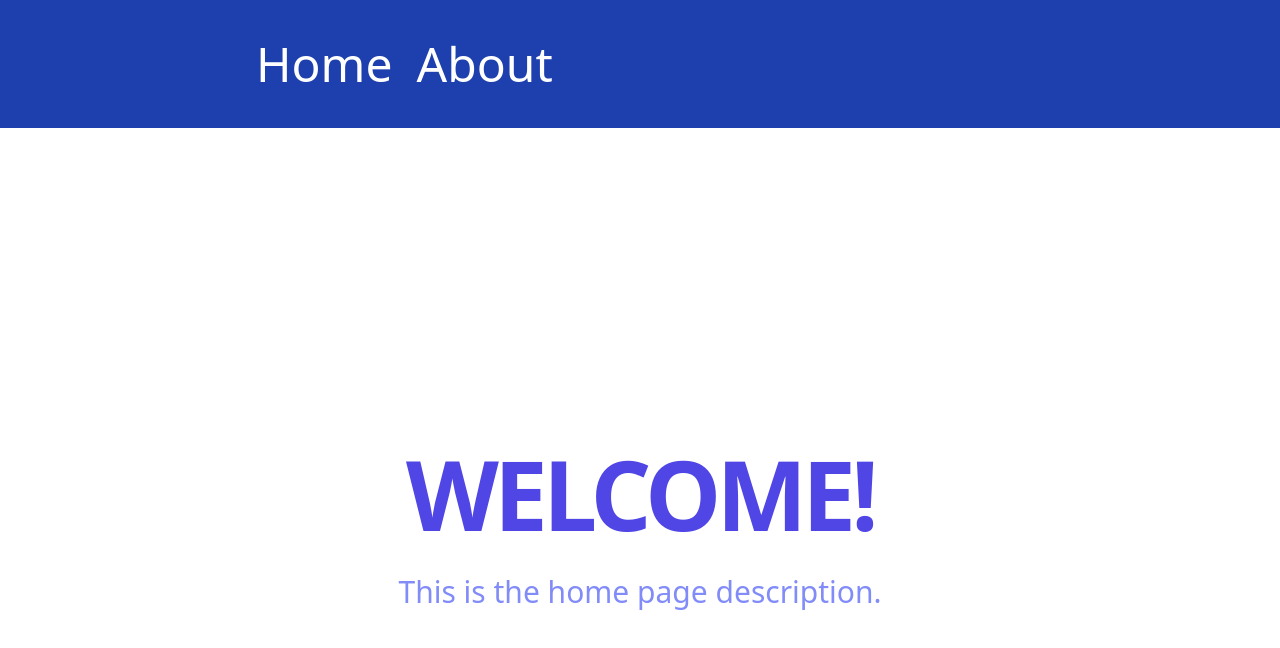
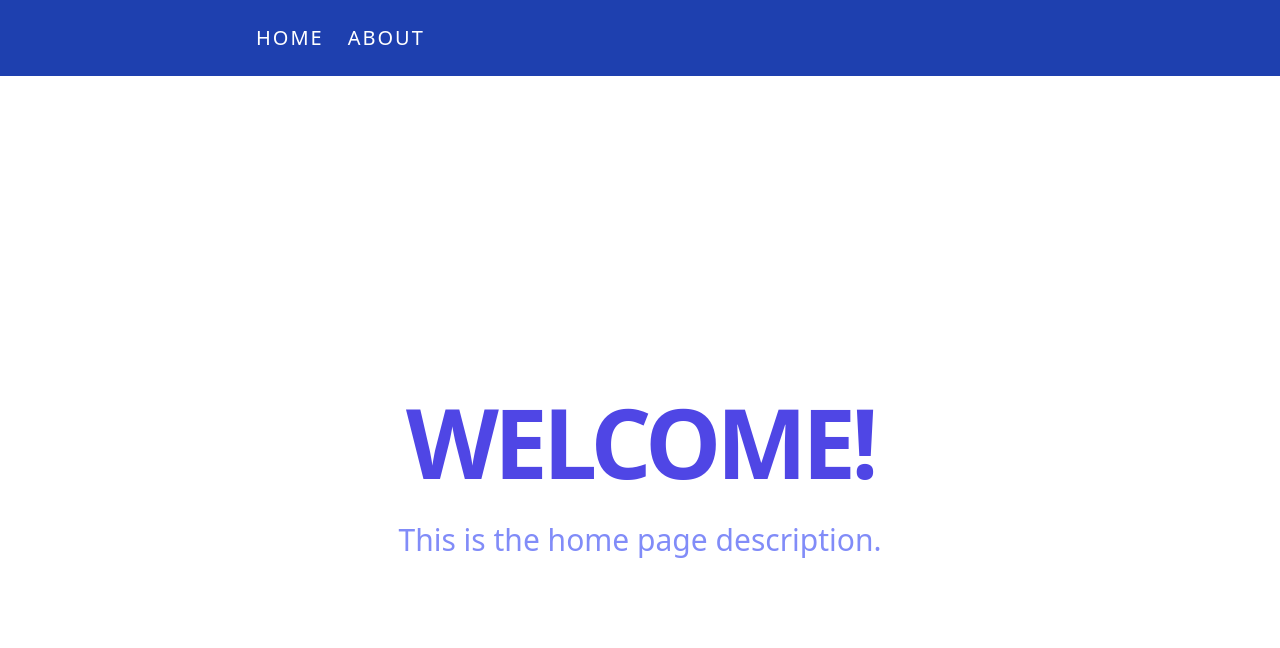
Before and after one commit to cal-dev-lab/dad-jokes-nuxtjs, a Nuxt app: page / in a window 1280 px wide. Shown: the top 648 px of the page. Built offline with nearby package versions, Linux system fonts and the light colour scheme.

Commit message:
Reduced font size and padding

```diff
--- a/components/Navbar.vue
+++ b/components/Navbar.vue
@@ -1,9 +1,9 @@
 <template>
     <div class="bg-blue-800 sticky top-0 z-10">
-        <div class="flex mx-auto max-w-3xl py-10 bg-blue-800 text-center">
+        <div class="flex mx-auto max-w-3xl py-6 bg-blue-800 text-center">
             <!-- Font is big for testing purposes -->
-            <nuxt-link to="/" class="text-5xl text-white hover:text-indigo-600 transition duration-300">Home</nuxt-link>
-            <nuxt-link to="/about" class="text-5xl text-white pl-6 hover:text-indigo-600 transition duration-300">About</nuxt-link>
+            <nuxt-link to="/" class="tracking-widest uppercase text-xl text-white hover:text-indigo-600 transition duration-300">Home</nuxt-link>
+            <nuxt-link to="/about" class="tracking-widest uppercase text-xl text-white pl-6 hover:text-indigo-600 transition duration-300">About</nuxt-link>
         </div>
     </div>
 </template>
```
